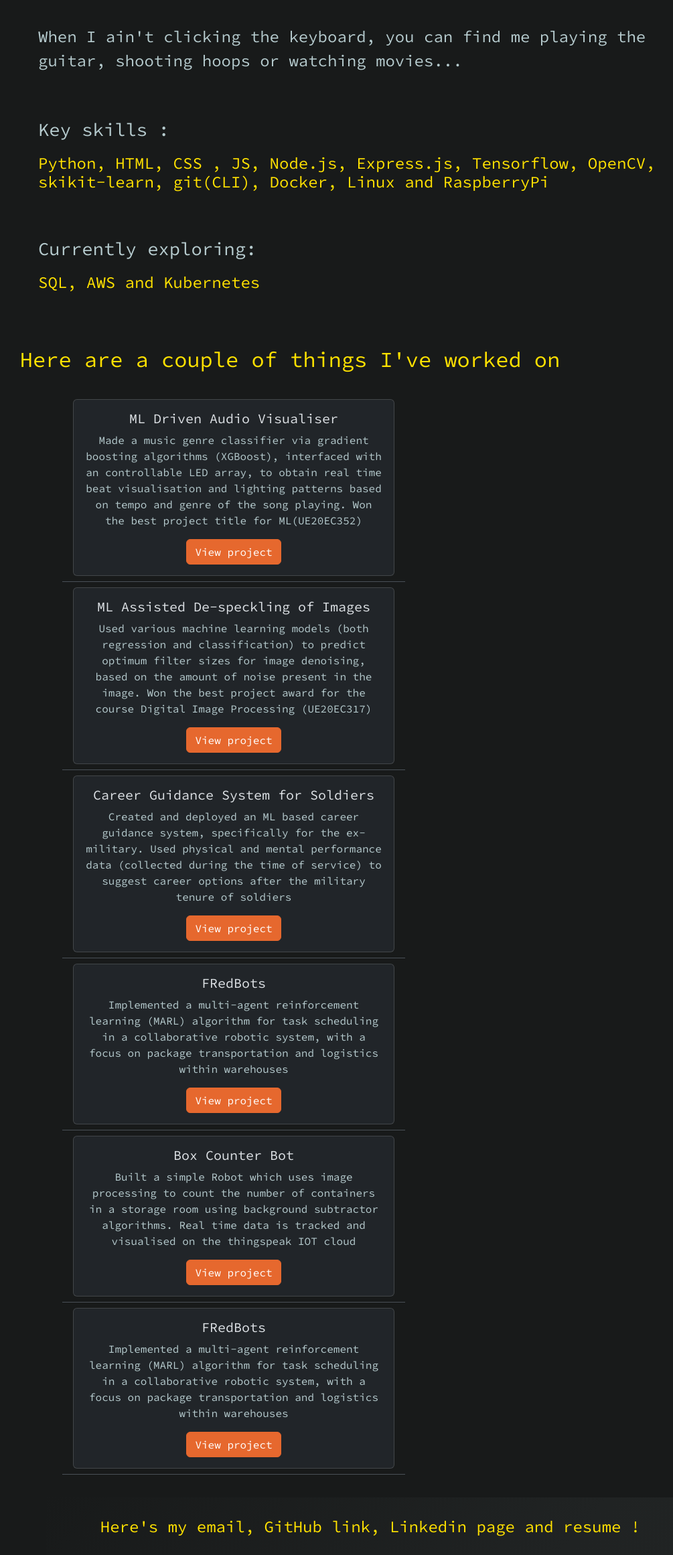
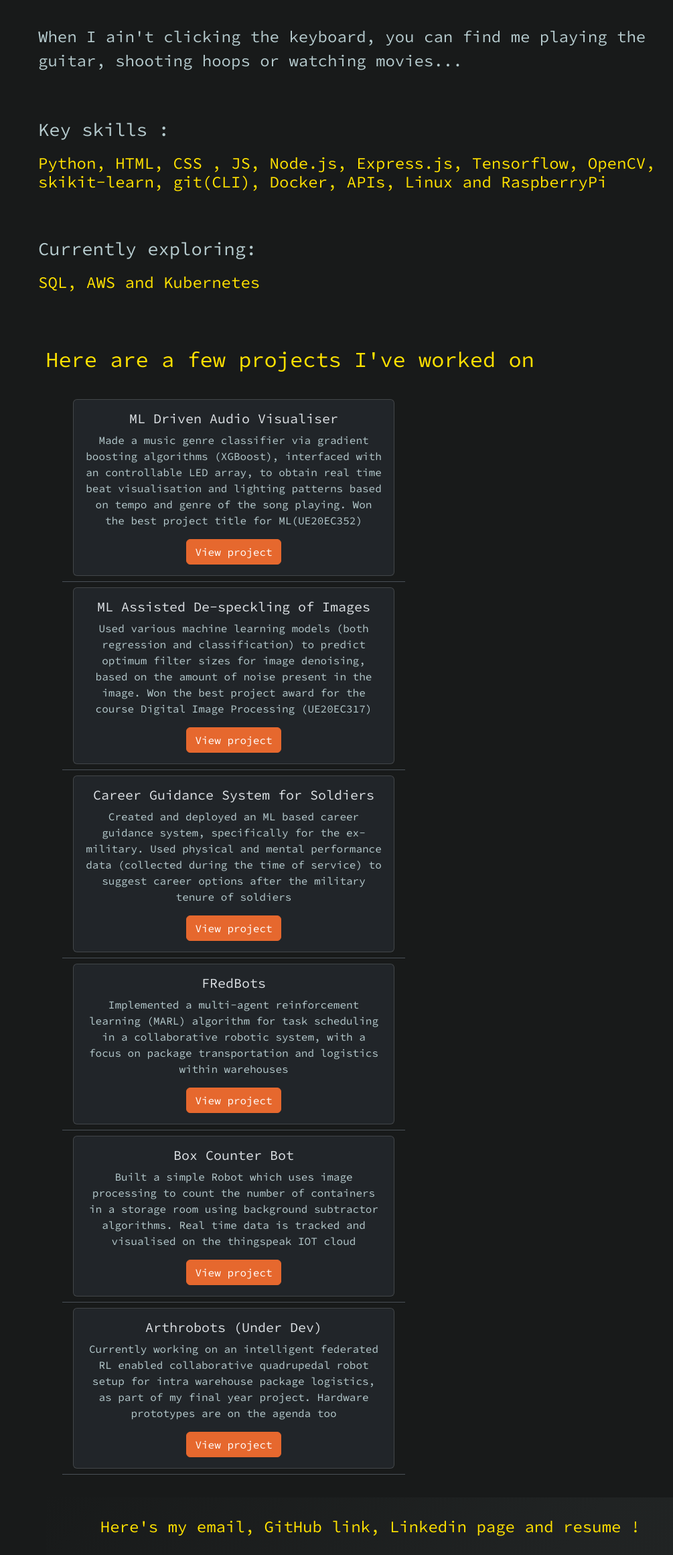
Before and after one commit to Rohanmrao/Rohanmrao.github.io, a website: page html/landing.html in a window 1280 px wide. Shown: the part 1082-3404 px from the top of the page at 67% size, without its empty margins (207-1212 px from the left). Drawn offline with nearby package versions, Linux system fonts and the light colour scheme.

Commit message:
all prject cards done

```diff
--- a/html/landing.html
+++ b/html/landing.html
@@ -90,7 +90,7 @@
                 <div><p style="font-size: 1.5rem">I'm currently the teaching assistant for the course Digital Image Processing here at PESU !</p></div><br>
 
                 <p style="font-size: 1.5rem">When I ain't clicking the keyboard, you can find me playing the guitar, shooting hoops or watching movies... </p><br><br>
-                <p style="font-size: 1.7rem;">Key skills : <h1 style="font-size: 1.5rem;">Python, HTML, CSS , JS, Node.js, Express.js, Tensorflow, OpenCV, skikit-learn, git(CLI), Docker, Linux and RaspberryPi</h1></p><br><br>
+                <p style="font-size: 1.7rem;">Key skills : <h1 style="font-size: 1.5rem;">Python, HTML, CSS , JS, Node.js, Express.js, Tensorflow, OpenCV, skikit-learn, git(CLI), Docker, APIs, Linux and RaspberryPi</h1></p><br><br>
                 <p style="font-size: 1.7rem;">Currently exploring: <h1 style="font-size: 1.5rem;">SQL, AWS and Kubernetes</h1></p>
 
               </div>
@@ -103,7 +103,7 @@
           <section id="projects" class ="full-height">
             <div class="row">
               <div>
-                <h1 style="font-size: 2rem;">Here are a couple of things I've worked on</h1>
+                <h1 style="font-size: 2rem;">Here are a few projects I've worked on</h1>
               </div>
             </div>
 
@@ -168,8 +168,8 @@
               <li class="list-group-item" style="background-color:#181a1a;">
                 <div class="card" style="width: 30rem;">
                   <div class="card-body">
-                    <h5 class="card-title">FRedBots</h5>
-                    <p class="card-text">Implemented a multi-agent reinforcement learning (MARL) algorithm for task scheduling in a collaborative robotic system, with a focus on package transportation and logistics within warehouses</p>
+                    <h5 class="card-title">Arthrobots (Under Dev)</h5>
+                    <p class="card-text">Currently working on an intelligent federated RL enabled collaborative quadrupedal robot setup for intra warehouse package logistics, as part of my final year project. Hardware prototypes are on the agenda too</p>
                     <a href="https://github.com/Rohanmrao/fredbots" class="btn btn-primary" target="_blank">View project</a>
                   </div>
                 </div>
```
